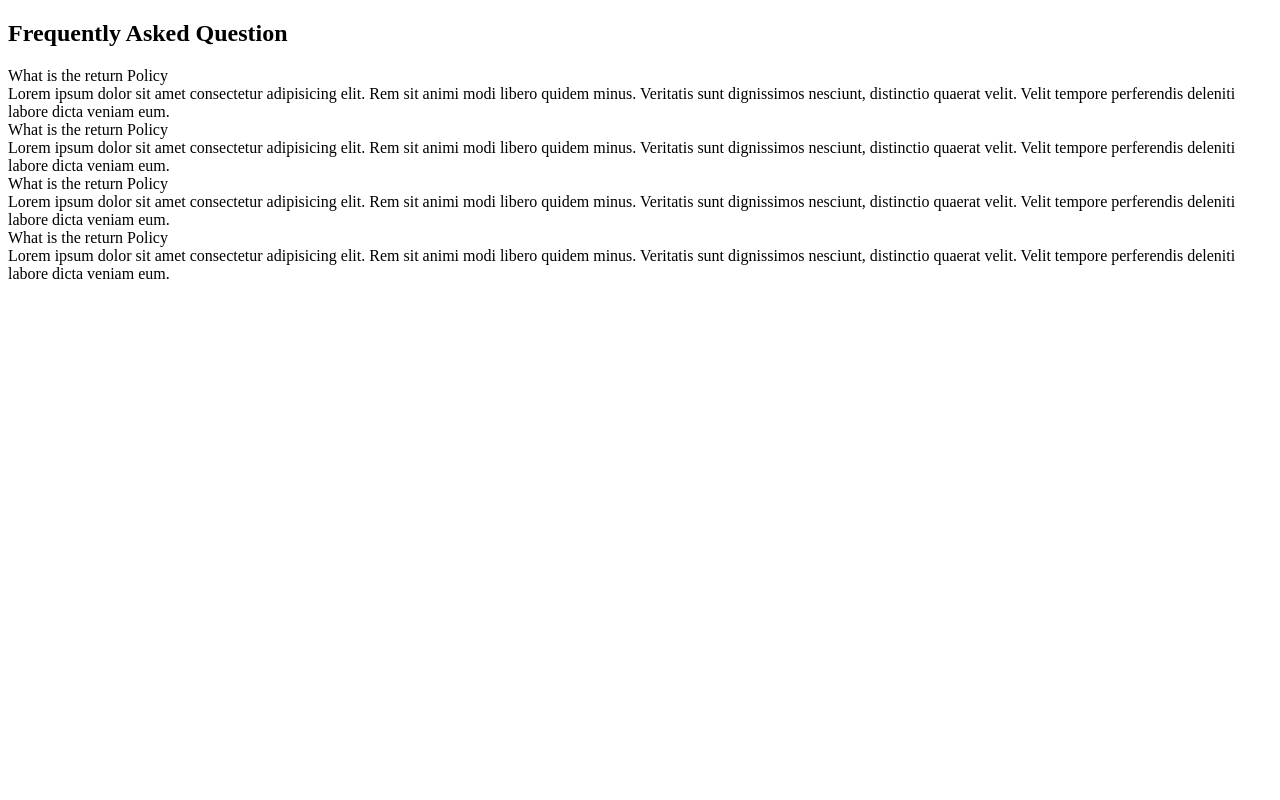
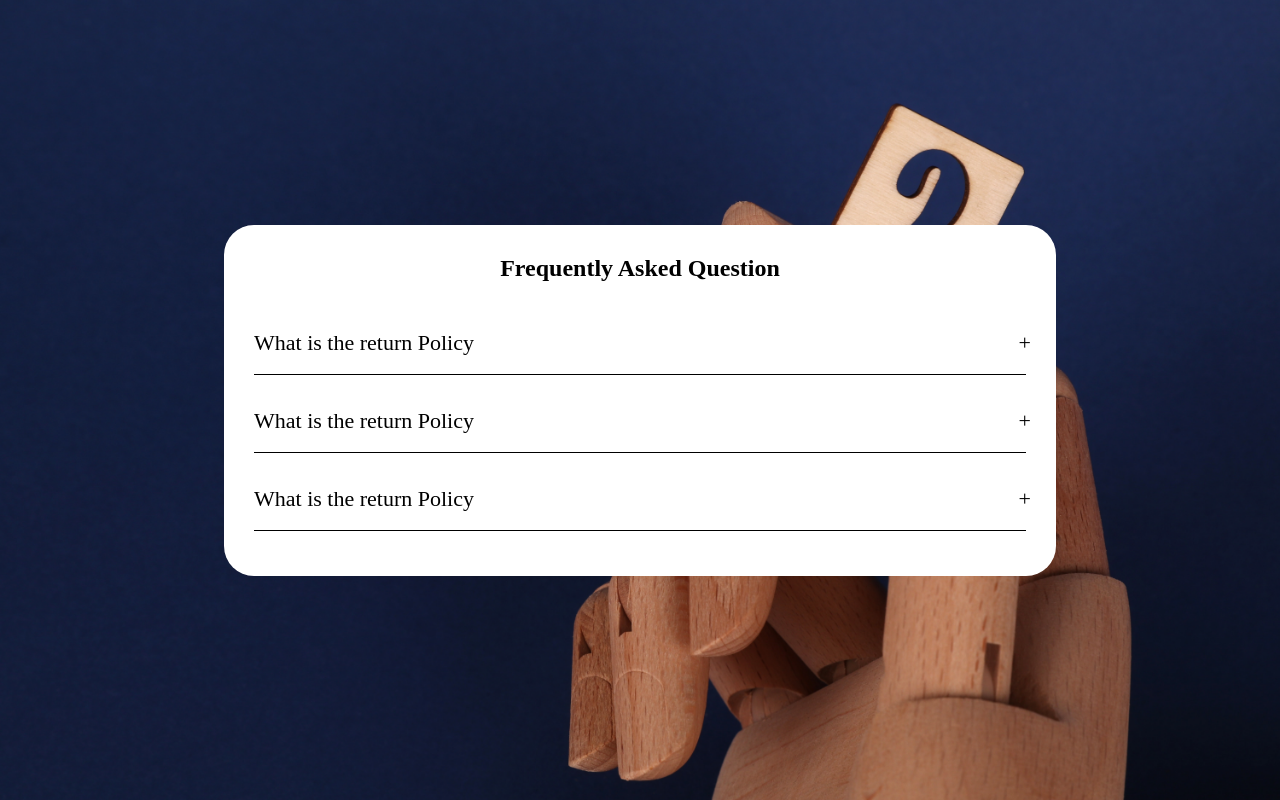
Before and after one commit to Antony-Garces/frequently_asked_question, a plain HTML site: page index.html in a window 1280 px wide. Drawn offline with Linux system fonts and the light colour scheme.

Commit message:
the styleSheet was modified

```diff
--- a/index.html
+++ b/index.html
@@ -8,25 +8,21 @@
   <title>Frequently Asked Question</title>
 </head>
 <body>
-  <div class="accordin">
+  <div class="accordion">
     <h2 class="accordion-tittle">
       Frequently Asked Question
     </h2>
     <div class="content-container">
       <div class="question">What is the return Policy</div>
-      <div class="anwser">Lorem ipsum dolor sit amet consectetur adipisicing elit. Rem sit animi modi libero quidem minus. Veritatis sunt dignissimos nesciunt, distinctio quaerat velit. Velit tempore perferendis deleniti labore dicta veniam eum.</div>
+      <div class="answer">Lorem ipsum dolor sit amet consectetur adipisicing elit. Rem sit animi modi libero quidem minus. Veritatis sunt dignissimos nesciunt, distinctio quaerat velit. Velit tempore perferendis deleniti labore dicta veniam eum.</div>
     </div>
     <div class="content-container">
       <div class="question">What is the return Policy</div>
-      <div class="anwser">Lorem ipsum dolor sit amet consectetur adipisicing elit. Rem sit animi modi libero quidem minus. Veritatis sunt dignissimos nesciunt, distinctio quaerat velit. Velit tempore perferendis deleniti labore dicta veniam eum.</div>
+      <div class="answer">Lorem ipsum dolor sit amet consectetur adipisicing elit. Rem sit animi modi libero quidem minus. Veritatis sunt dignissimos nesciunt, distinctio quaerat velit. Velit tempore perferendis deleniti labore dicta veniam eum.</div>
     </div>
     <div class="content-container">
       <div class="question">What is the return Policy</div>
-      <div class="anwser">Lorem ipsum dolor sit amet consectetur adipisicing elit. Rem sit animi modi libero quidem minus. Veritatis sunt dignissimos nesciunt, distinctio quaerat velit. Velit tempore perferendis deleniti labore dicta veniam eum.</div>
-    </div>
-    <div class="content-container">
-      <div class="question">What is the return Policy</div>
-      <div class="anwser">Lorem ipsum dolor sit amet consectetur adipisicing elit. Rem sit animi modi libero quidem minus. Veritatis sunt dignissimos nesciunt, distinctio quaerat velit. Velit tempore perferendis deleniti labore dicta veniam eum.</div>
+      <div class="answer">Lorem ipsum dolor sit amet consectetur adipisicing elit. Rem sit animi modi libero quidem minus. Veritatis sunt dignissimos nesciunt, distinctio quaerat velit. Velit tempore perferendis deleniti labore dicta veniam eum.</div>
     </div>
   </div>
 
--- a/style.css
+++ b/style.css
@@ -0,0 +1,52 @@
+* {
+  margin: 0;
+  padding: 0;
+  box-sizing: border-box;
+  font-family:'Georgia' sans-serif;
+}
+body {
+  background: url(question.jpg)no-repeat center center/cover;
+  height: 100vh;
+  display: flex;
+  justify-content: center;
+  align-items: center;
+}
+
+.accordion {
+  width: 65%;
+  background-color: #fff;
+  padding: 30px;
+  border-radius: 30px;
+}
+
+.accordion .accordion-tittle {
+  margin-bottom: 30px;
+  text-align: center;
+}
+
+.accordion .content-container .question {
+  padding: 18px 0px;
+  font-size: 22px;
+  cursor: pointer;
+  border-bottom: 1px solid black;
+  position: relative;
+
+}
+
+.accordion .content-container .question::after {
+  content:'+';
+
+  position:absolute;
+  right: -5px;
+}
+
+.accordion .content-container .answer {
+  padding-top: 15px;
+  font-size: 22px;
+  line-height: 1.5;
+  width: 100%;
+
+  height: 0px;
+  overflow: hidden;
+  transition:  .5s;
+}
```
Also changed, not shown: question.jpg (added).
